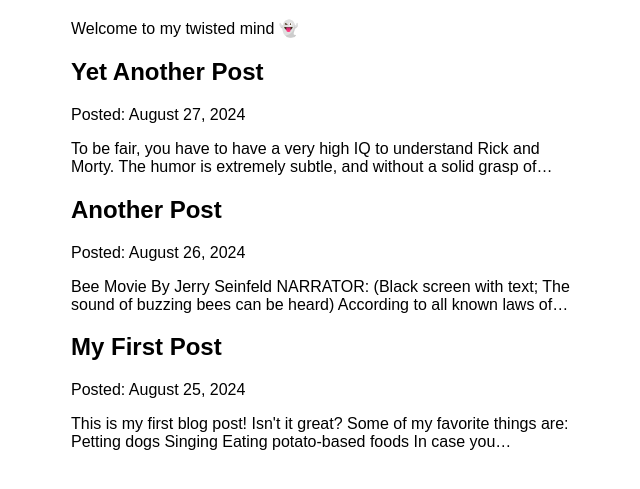
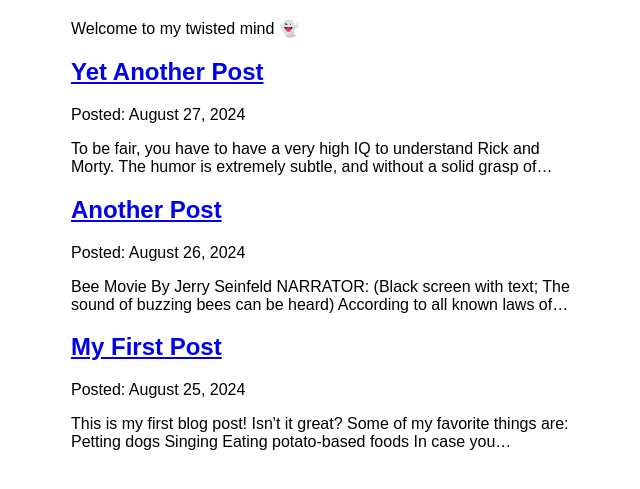
Before and after one commit to beiatrix/gatsby-blog, a Gatsby site: page /blog in a window 1280 px wide. Shown: the part 157-646 px from the top of the page, without its empty margins (319-959 px from the left). Built offline with nearby package versions, Linux system fonts and the light colour scheme; Gatsby itself is replaced by a stand-in of ours.

Commit message:
feat: blog post pages

```diff
--- a/src/pages/blog.js
+++ b/src/pages/blog/index.js
@@ -1,7 +1,7 @@
 import * as React from "react"
-import { graphql } from "gatsby"
-import Layout from "../components/layout"
-import Seo from "../components/seo"
+import { Link, graphql } from "gatsby"
+import Layout from "../../components/layout"
+import Seo from "../../components/seo"
 
 const BlogPage = ({ data }) => {
   return (
@@ -10,7 +10,11 @@ const BlogPage = ({ data }) => {
       {
         data.allMdx.nodes.map((node) => (
           <article key={node.id}>
-            <h2>{node.frontmatter.title}</h2>
+            <h2>
+              <Link to={`/blog/${node.frontmatter.slug}`}>
+                {node.frontmatter.title}
+              </Link>
+            </h2>
             <p>Posted: {node.frontmatter.date}</p>
             <p>{node.excerpt}</p>
           </article>
@@ -21,12 +25,13 @@ const BlogPage = ({ data }) => {
 }
 
 export const query = graphql`
-  query BlogQuery {
+  query Blogs {
     allMdx(sort: { frontmatter: { date: DESC }}) {
       nodes {
         frontmatter {
           date(formatString: "MMMM D, YYYY")
           title
+          slug
         }
         id
         excerpt
```
Also changed, not shown: src/pages/blog/{mdx.frontmatter__slug}.js (added, +28 -0 lines), src/components/index.module.css (line endings or trailing spaces).
